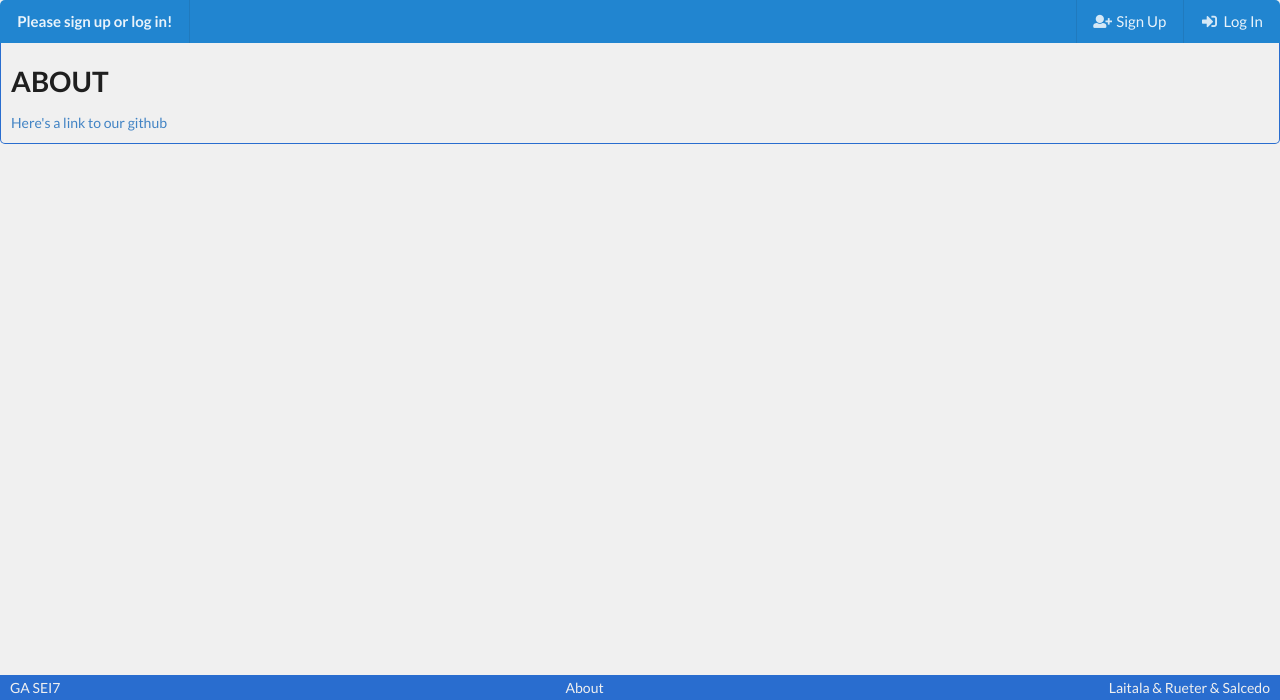
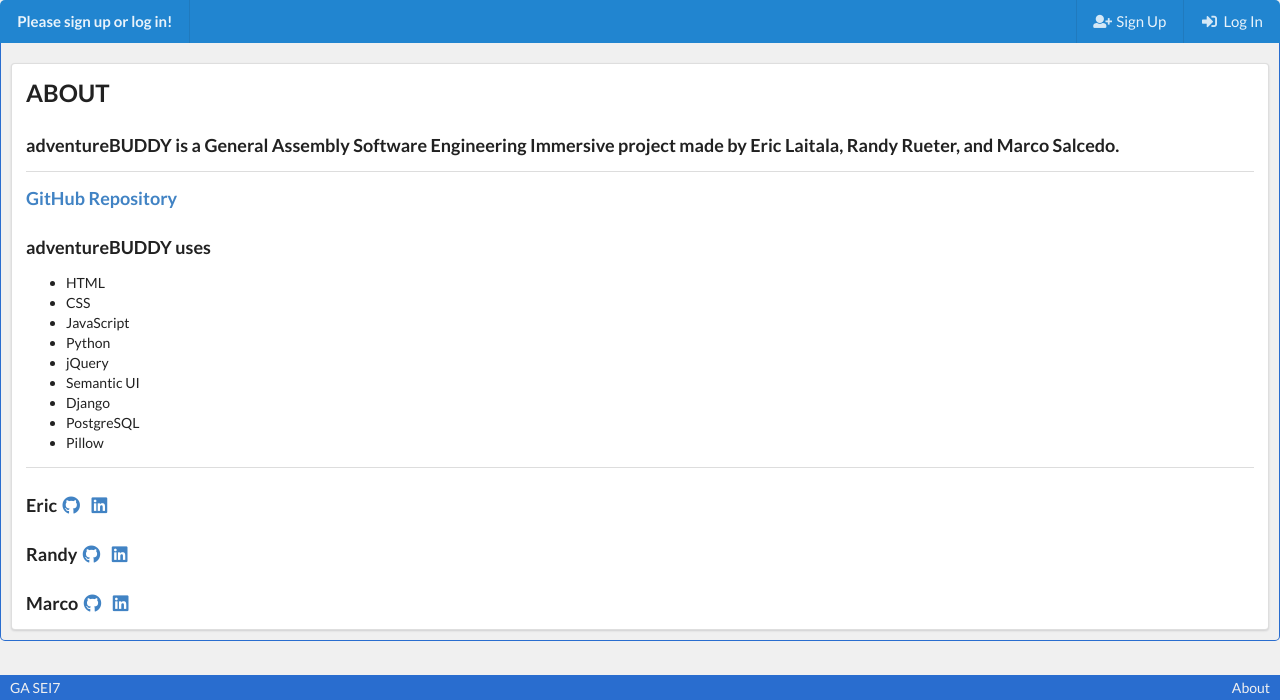
Before and after one commit to masalcedo88/ReactExperiences, a Django app: page /about in a window 1280 px wide. Shown: the part 100-800 px from the top of the page. Run offline with Django 3.2, Linux system fonts and the light colour scheme.

Commit message:
creates about page

```diff
--- a/main_app/static/css/main.css
+++ b/main_app/static/css/main.css
@@ -144,6 +144,9 @@ footer {
 footer p {
   line-height: 25px;
 }
+.about {
+  margin: 0px 0px;
+}
 @media only screen and (max-width: 500px) {
   header {
     padding: 0px 10px;
--- a/main_app/static/js/main.js
+++ b/main_app/static/js/main.js
@@ -1,3 +1,3 @@
-console.log("~sanity check~");
+console.log("sanity check");
 $(".ui.accordion").accordion();
 $(".ui.dropdown").dropdown();
--- a/main_app/templates/about.html
+++ b/main_app/templates/about.html
@@ -1,7 +1,29 @@
 {% extends 'base.html' %}
 {% block content %}
 <section class="page_content">
-<h1>ABOUT</h1>
-<a href="https://github.com/elaitala/adventureBUDDY">Here's a link to our github</a>
+  <div class="ui segment">
+    <h2 class="about">ABOUT</h2>
+    <h3> adventureBUDDY is a General Assembly Software Engineering Immersive project made by Eric Laitala, Randy Rueter, and Marco Salcedo.</h3>
+    <div class="ui divider"></div>
+    <a href="https://github.com/elaitala/adventureBUDDY">
+      <h3>GitHub Repository</h3>
+    </a>
+    <h3>adventureBUDDY uses</h3>
+    <ul>
+      <li>HTML</li>
+      <li>CSS</li>
+      <li>JavaScript</li>
+      <li>Python</li>
+      <li>jQuery</li>
+      <li>Semantic UI</li>
+      <li>Django</li>
+      <li>PostgreSQL</li>
+      <li>Pillow</li>
+    </ul>
+    <div class="ui divider"></div>
+      <h3>Eric <a href="https://github.com/elaitala"><i class="github icon"></i></a> <a href="https://www.linkedin.com/in/elaitala/"><i class="linkedin icon"></i></a></h3>
+      <h3>Randy <a href="https://github.com/rerueter"><i class="github icon"></i></a> <a href="https://www.linkedin.com/in/rerueter/"><i class="linkedin icon"></i></a></h3>
+      <h3>Marco <a href="https://github.com/masalcedo88"><i class="github icon"></i></a> <a href="https://www.linkedin.com/in/msalcedo88/"><i class="linkedin icon"></i></a></h3>
+  </div>
 </section>
 {% endblock %}
--- a/main_app/templates/base.html
+++ b/main_app/templates/base.html
@@ -66,7 +66,6 @@
       <footer>
         <p>GA SEI7</p>
         <p>About</p>
-        <p>Laitala & Rueter & Salcedo</p>
       </footer>
     </a>
     </main>
```
